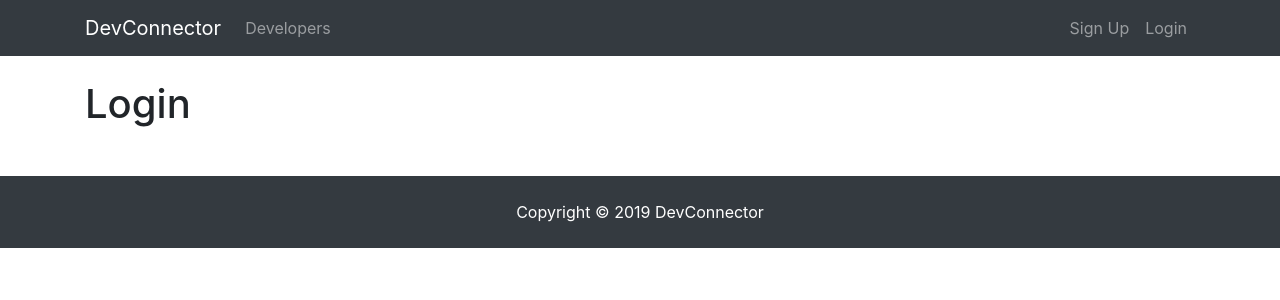
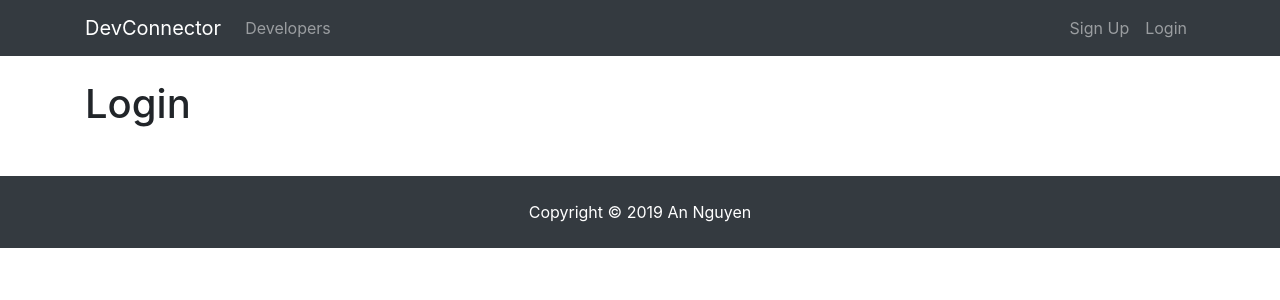
Before and after one commit to an-nguyen239/ConnectorDev, a React (Create React App) app in the folder client/: page /login in a window 1280 px wide. Shown: the top 300 px of the page. Built offline with nearby package versions, Linux system fonts and the light colour scheme.

Commit message:
update footer

```diff
--- a/client/src/components/layout/Footer.js
+++ b/client/src/components/layout/Footer.js
@@ -3,7 +3,7 @@ import React from 'react';
 export default () => {
 	return (
 		<footer className="bg-dark text-white mt-5 p-4 text-center">
-			Copyright &copy; {new Date().getFullYear()} DevConnector
+			Copyright &copy; {new Date().getFullYear()} An Nguyen
 		</footer>
 	);
 };
```
